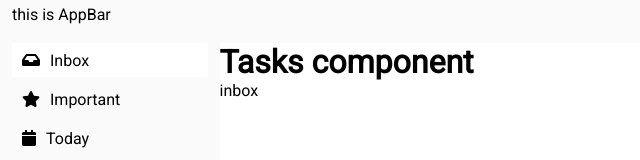
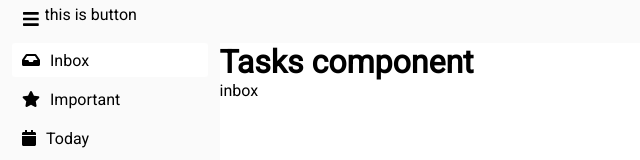
Before and after one commit to rafalrybicki/task_manager, a Vue app: page /inbox in a window 1280 px wide. Shown: the top 160 px of the page, without its empty margins (0-640 px from the left). Built offline with nearby package versions, Linux system fonts and the light colour scheme.

Commit message:
Add IconButton

```diff
--- a/public/style.css
+++ b/public/style.css
@@ -20,6 +20,11 @@ a {
 
 li {
    list-style: none;
+}
+
+button {
+   cursor: pointer;
+   border: 0;
 }
 
 .relative {
--- a/src/App.vue
+++ b/src/App.vue
@@ -1,6 +1,8 @@
 <template>
 	<div id="app" class="app flex">
-		<AppBar />
+		<AppBar>
+			<IconButton iconName="bars" />
+		</AppBar>
 		<Menu />
 		<main class="h100 w100">
          <router-view></router-view>
@@ -11,12 +13,14 @@
 <script>
 import AppBar from './components/AppBar.vue'
 import Menu from './components/Menu.vue'
+import IconButton from './components/IconButton.vue'
 
 export default {
 	name: 'App',
 	components: {
 		AppBar,
-		Menu
+		Menu,
+		IconButton
 	}
 }
 </script>
--- a/src/components/AppBar.vue
+++ b/src/components/AppBar.vue
@@ -1,6 +1,7 @@
 <template>
-   <div class="h100 w100">
-      this is AppBar
+   <div class="h100 w100 flex">
+      <slot />
+      this is button
    </div>
 </template>
 
@@ -18,5 +19,6 @@ export default {
       position: fixed;
       top: 0;
       left: 0;
+      padding-left: 16.5px;
    }
 </style>
--- /dev/null
+++ b/src/components/IconButton.vue
@@ -0,0 +1,34 @@
+<template>
+  <button class="radius">
+     <font-awesome-icon :icon="iconName" ></font-awesome-icon>
+  </button>
+</template>
+
+<script>
+export default {
+   props: {
+      iconName: {
+         type: String,
+         required: true
+      }
+   }
+}
+</script>
+
+<style scoped>
+   button {
+      height: 28px;
+      width: 28px;
+      z-index: 10;
+      font-size: 18px;
+      display: flex;
+      align-items: center;
+      justify-content: center;
+      background-color: inherit;
+      transition: all 0.1s;
+   }
+
+   button:hover {
+      background-color: white;
+   }
+</style>
--- a/src/main.js
+++ b/src/main.js
@@ -2,11 +2,11 @@ import Vue from 'vue'
 import App from './App.vue'
 import router from './router'
 import { library } from '@fortawesome/fontawesome-svg-core'
-import { faInbox, faCalendar, faCalendarAlt, faStar, faCheck } from '@fortawesome/free-solid-svg-icons'
+import { faInbox, faCalendar, faCalendarAlt, faStar, faCheck, faBars } from '@fortawesome/free-solid-svg-icons'
 // import { faCalendar } from '@fortawesome/free-regular-svg-icons'
 import { FontAwesomeIcon } from '@fortawesome/vue-fontawesome'
 
-library.add(faInbox, faCalendar, faCalendarAlt, faStar, faCheck)
+library.add(faInbox, faCalendar, faCalendarAlt, faStar, faCheck, faBars)
 Vue.component('font-awesome-icon', FontAwesomeIcon)
 
 Vue.config.productionTip = false
```
